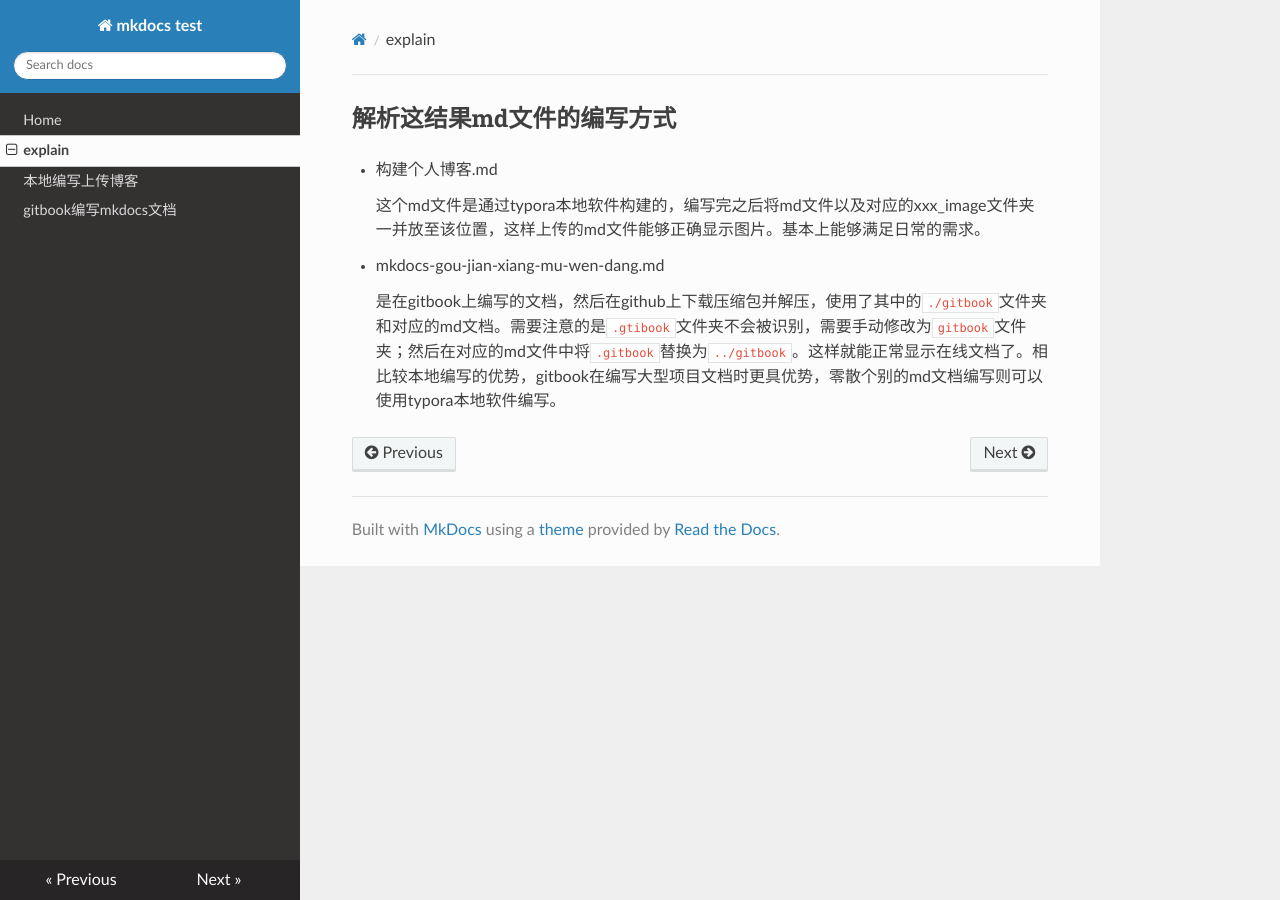
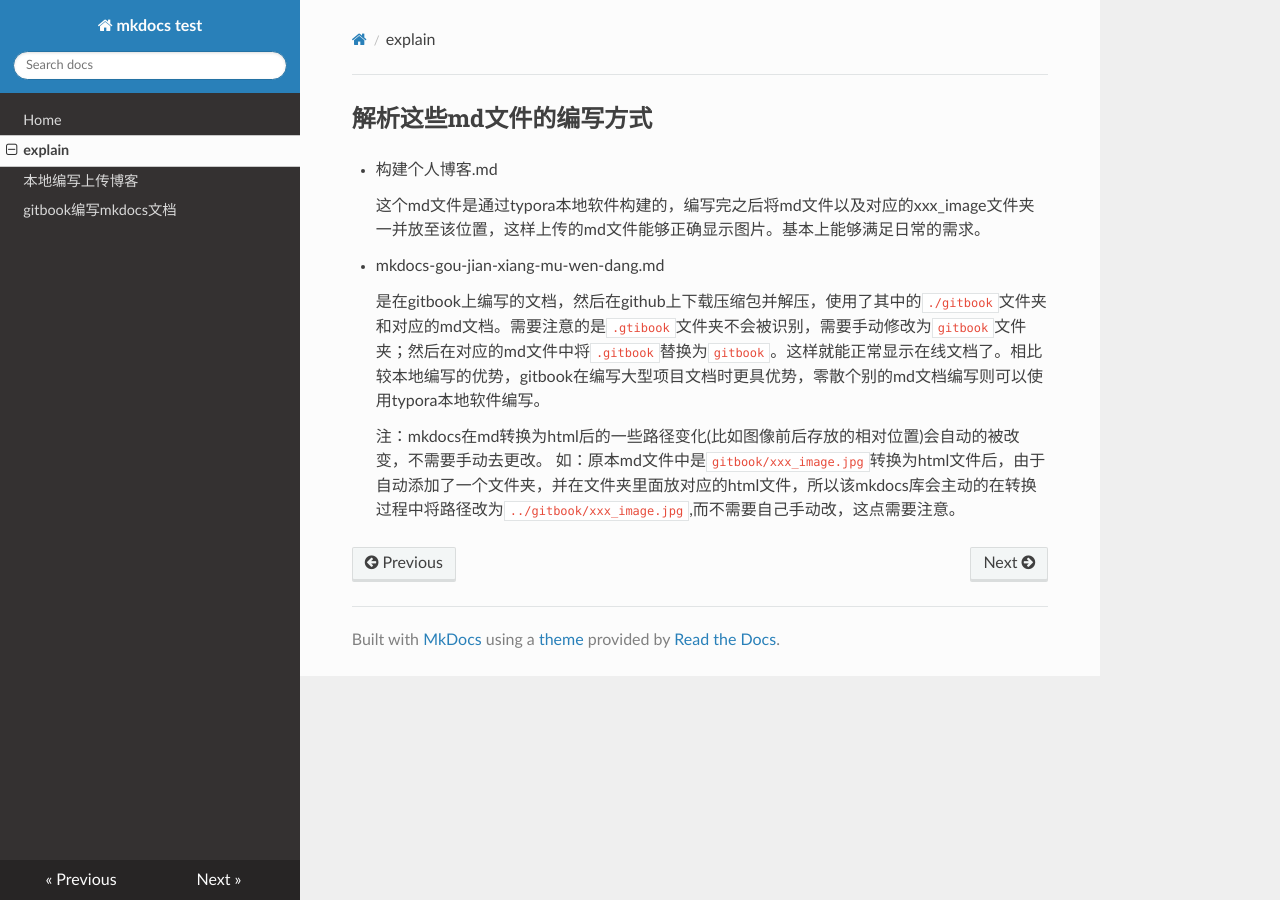
Before and after one commit to ZhangX-Lab/mkdocs_test, an MkDocs documentation site: the page built from docs/explain.md, in a window 1280 px wide. Built offline with MkDocs 1.6.1, drawn with Linux system fonts in a browser that asks for light colours; nearby versions of some CDN libraries.

Commit message:
添加了一些explain内容

```diff
--- a/docs/explain.md
+++ b/docs/explain.md
@@ -1,4 +1,4 @@
-## 解析这结果md文件的编写方式
+## 解析这些md文件的编写方式
 
 - 构建个人博客.md
 
@@ -6,4 +6,7 @@
 
 - mkdocs-gou-jian-xiang-mu-wen-dang.md
 
-    是在gitbook上编写的文档，然后在github上下载压缩包并解压，使用了其中的`./gitbook`文件夹和对应的md文档。需要注意的是`.gtibook`文件夹不会被识别，需要手动修改为`gitbook`文件夹；然后在对应的md文件中将`.gitbook`替换为`../gitbook`。这样就能正常显示在线文档了。相比较本地编写的优势，gitbook在编写大型项目文档时更具优势，零散个别的md文档编写则可以使用typora本地软件编写。
+    是在gitbook上编写的文档，然后在github上下载压缩包并解压，使用了其中的`./gitbook`文件夹和对应的md文档。需要注意的是`.gtibook`文件夹不会被识别，需要手动修改为`gitbook`文件夹；然后在对应的md文件中将`.gitbook`替换为`gitbook`。这样就能正常显示在线文档了。相比较本地编写的优势，gitbook在编写大型项目文档时更具优势，零散个别的md文档编写则可以使用typora本地软件编写。
+
+    注：mkdocs在md转换为html后的一些路径变化(比如图像前后存放的相对位置)会自动的被改变，不需要手动去更改。
+    如：原本md文件中是`gitbook/xxx_image.jpg`转换为html文件后，由于自动添加了一个文件夹，并在文件夹里面放对应的html文件，所以该mkdocs库会主动的在转换过程中将路径改为`../gitbook/xxx_image.jpg`,而不需要自己手动改，这点需要注意。
```
Also changed, not shown: site/explain/index.html, site/index.html, site/search/search_index.json, 1 other file.
